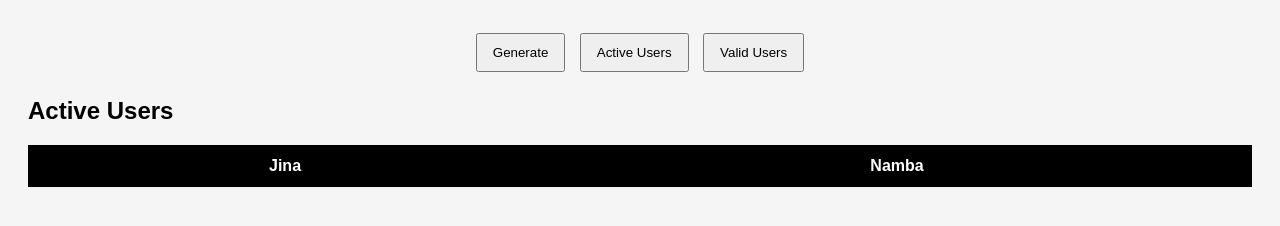
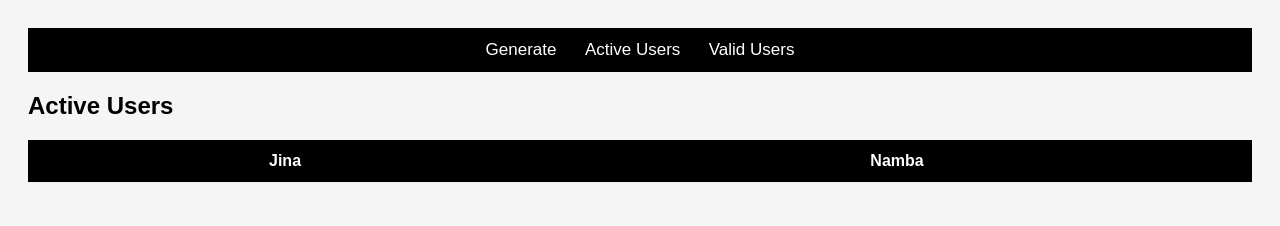
Before and after one commit to testhassanhamza-blip/wivozone-backend, a website: page public/active.html in a window 1280 px wide. Drawn offline with Linux system fonts and the light colour scheme; no server answers; sample sign-in values are in the browser's storage.

Commit message:
Added professional topbar

```diff
--- a/public/active.html
+++ b/public/active.html
@@ -24,11 +24,11 @@
 
 <body>
 
-    <div id="nav"></div>
+    <div id="topbar"></div>
 <script>
-  fetch("nav.html")
+  fetch("topbar.html")
     .then(r => r.text())
-    .then(h => { document.getElementById("nav").innerHTML = h; });
+    .then(h => { document.getElementById("topbar").innerHTML = h; });
 </script>
 
   <h2>Active Users</h2>
--- a/public/nav.html
+++ /dev/null
@@ -1,5 +0,0 @@
-<div style="text-align:center; margin-bottom:20px;">
-  <button onclick="location.href='generate.html'" style="padding:10px 15px; margin:5px;">Generate</button>
-  <button onclick="location.href='active.html'" style="padding:10px 15px; margin:5px;">Active Users</button>
-  <button onclick="location.href='valid.html'" style="padding:10px 15px; margin:5px;">Valid Users</button>
-</div>
--- /dev/null
+++ b/public/topbar.html
@@ -0,0 +1,26 @@
+<style>
+  .topbar {
+    width: 100%;
+    background: #000;
+    padding: 12px 0;
+    text-align: center;
+  }
+
+  .topbar a {
+    color: white;
+    margin: 0 12px;
+    text-decoration: none;
+    font-size: 17px;
+    font-weight: 500;
+  }
+
+  .topbar a:hover {
+    text-decoration: underline;
+  }
+</style>
+
+<div class="topbar">
+  <a href="generate.html">Generate</a>
+  <a href="active.html">Active Users</a>
+  <a href="valid.html">Valid Users</a>
+</div>
```
Also changed, not shown: public/generate.html (+3 -3 lines), public/valid.html (+3 -3 lines).
